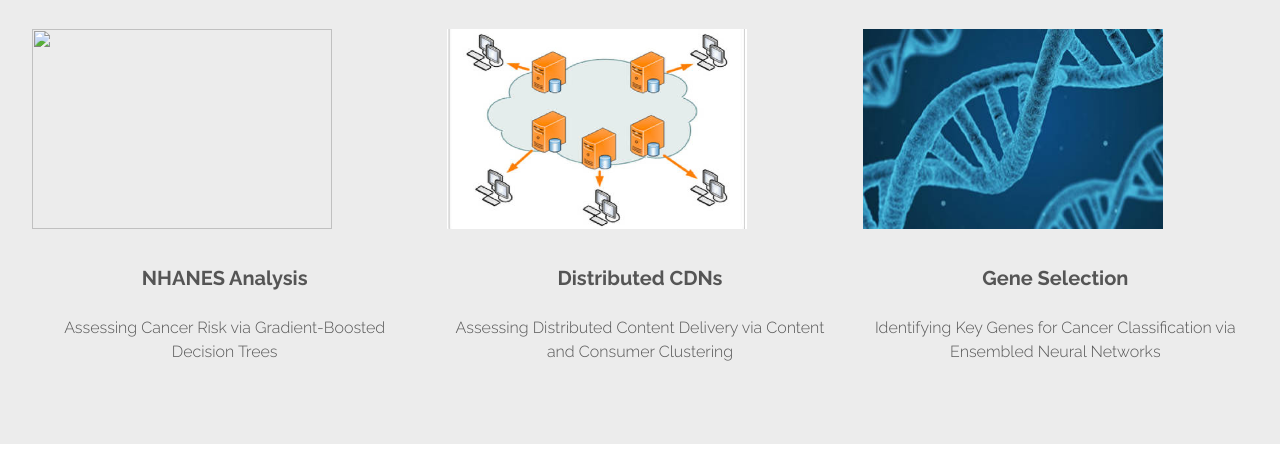
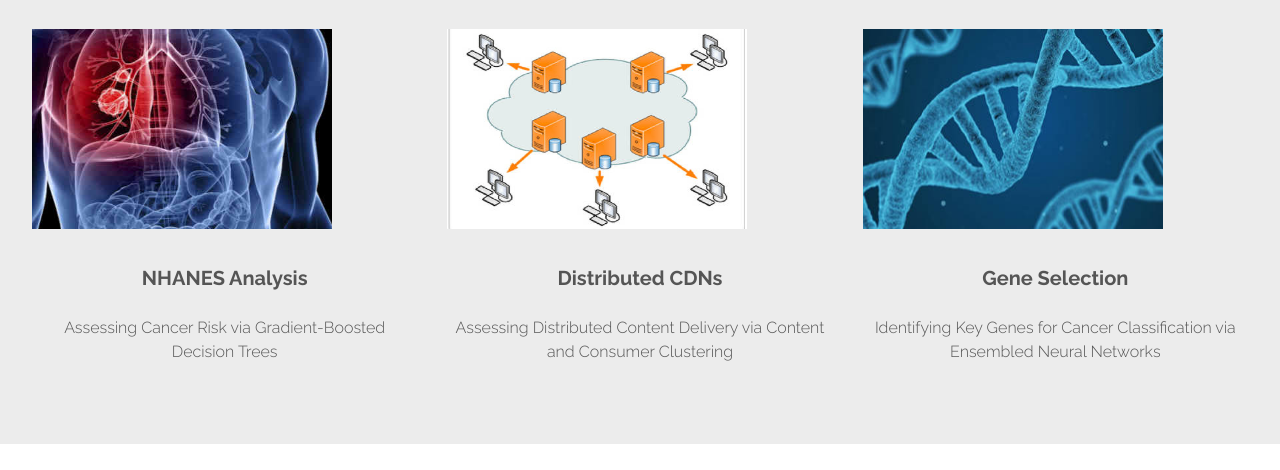
Before and after one commit to pjourgensen/pjourgensen.github.io, a plain HTML site: page index.html in a window 1280 px wide. Shown: the part 330-800 px from the top of the page. Drawn offline with Linux system fonts and the light colour scheme.

Commit message:
Update index.html

```diff
--- a/index.html
+++ b/index.html
@@ -72,7 +72,7 @@
 					</header>
 					<div class="row no-collapse-1">
 						<section class="4u">
-							<a href="nhanes.html" class="image feature"><img src="cancer.jpg" alt=""></a>
+							<a href="nhanes.html" class="image feature"><img src="images/cancer.jpg" alt=""></a>
 							<h3>NHANES Analysis</h3>
 							<p>Assessing Cancer Risk via Gradient-Boosted Decision Trees</p>
 						</section>
```
